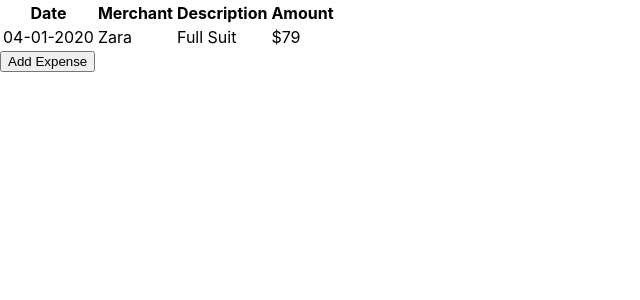
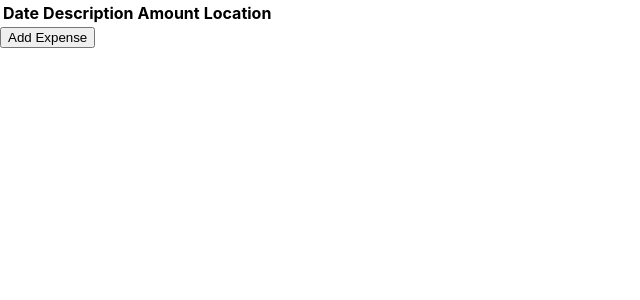
Before and after one commit to Honshu11/expense-tracker-react, a React (Create React App) app: page / in a window 1280 px wide. Shown: the top 300 px of the page, without its empty margins (0-640 px from the left). Built offline with nearby package versions, Linux system fonts and the light colour scheme.

Commit message:
added new frame to project, and created two components expenseBody and expenseHeader

```diff
--- a/public/index.html
+++ b/public/index.html
@@ -24,7 +24,7 @@
       work correctly both with client-side routing and a non-root public URL.
       Learn how to configure a non-root public URL by running `npm run build`.
     -->
-    <title>Expense tracker</title>
+    <title>create-react-app</title>
   </head>
   <body>
     <noscript>You need to enable JavaScript to run this app.</noscript>
@@ -33,7 +33,7 @@
       This HTML file is a template.
       If you open it directly in the browser, you will see an empty page.
 
-      You can add webfonts, meta tags, or analytics to this file.
+      You can add webfont, meta tags, or analytics to this file.
       The build step will place the bundled scripts into the <body> tag.
 
       To begin the development, run `npm start` or `yarn start`.
--- a/src/App.css
+++ b/src/App.css
@@ -1,16 +1,5 @@
 .App {
   text-align: center;
-}
-
-.App-logo {
-  height: 40vmin;
-  pointer-events: none;
-}
-
-@media (prefers-reduced-motion: no-preference) {
-  .App-logo {
-    animation: App-logo-spin infinite 20s linear;
-  }
 }
 
 .App-header {
--- a/src/App.js
+++ b/src/App.js
@@ -1,13 +1,13 @@
-import logo from "./logo.svg";
 import "./App.css";
-import ExpenseContent from "./ExpenseContent"
+import ExpenseHeader from "./ExpenseHeader";
 
-function App(){
-  return(
-    <div>
-      <ExpenseContent />
+function App() {
+  return (
+    <div className="main-container">
+      <ExpenseHeader />
+      <button className="addBtn">Add Expense</button>
     </div>
-  )
+  );
 }
 
 export default App;
--- a/src/ExpenseContent.js
+++ /dev/null
@@ -1,25 +0,0 @@
-import React from "react";
-
-function ExpenseContent() {
-  return (
-    <div className="main-contents">
-      <table className="table-contents">
-        <tr className="table-header">
-          <th>Date</th>
-          <th>Merchant</th>
-          <th>Description</th>
-          <th>Amount</th>
-        </tr>
-        <tr className="table-row-1">
-          <td>04-01-2020</td>
-          <td>Zara</td>
-          <td>Full Suit</td>
-          <td>$79</td>
-        </tr>
-      </table>
-      <button className="addBtn">Add Expense</button>
-    </div>
-  );
-}
-
-export default ExpenseContent;
--- /dev/null
+++ b/src/ExpenseHeader.js
@@ -0,0 +1,20 @@
+import React from "react";
+
+function ExpenseHeader() {
+  return (
+    <div>
+      <table>
+        <thead className="table-head">
+          <tr>
+            <th>Date</th>
+            <th>Description</th>
+            <th>Amount</th>
+            <th>Location</th>
+          </tr>
+        </thead>
+      </table>
+    </div>
+  );
+}
+
+export default ExpenseHeader;
```
Also changed, not shown: src/ExpenseBody.js (added, +23 -0 lines).
